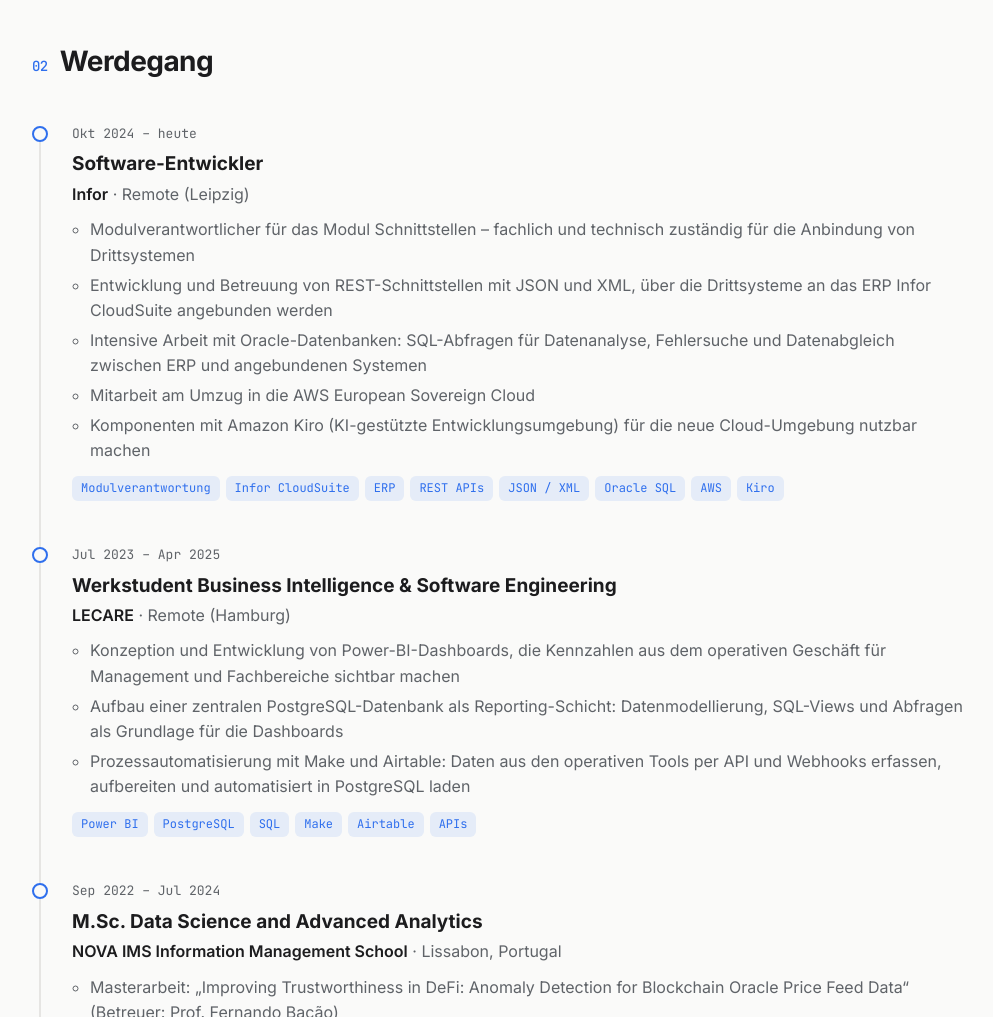
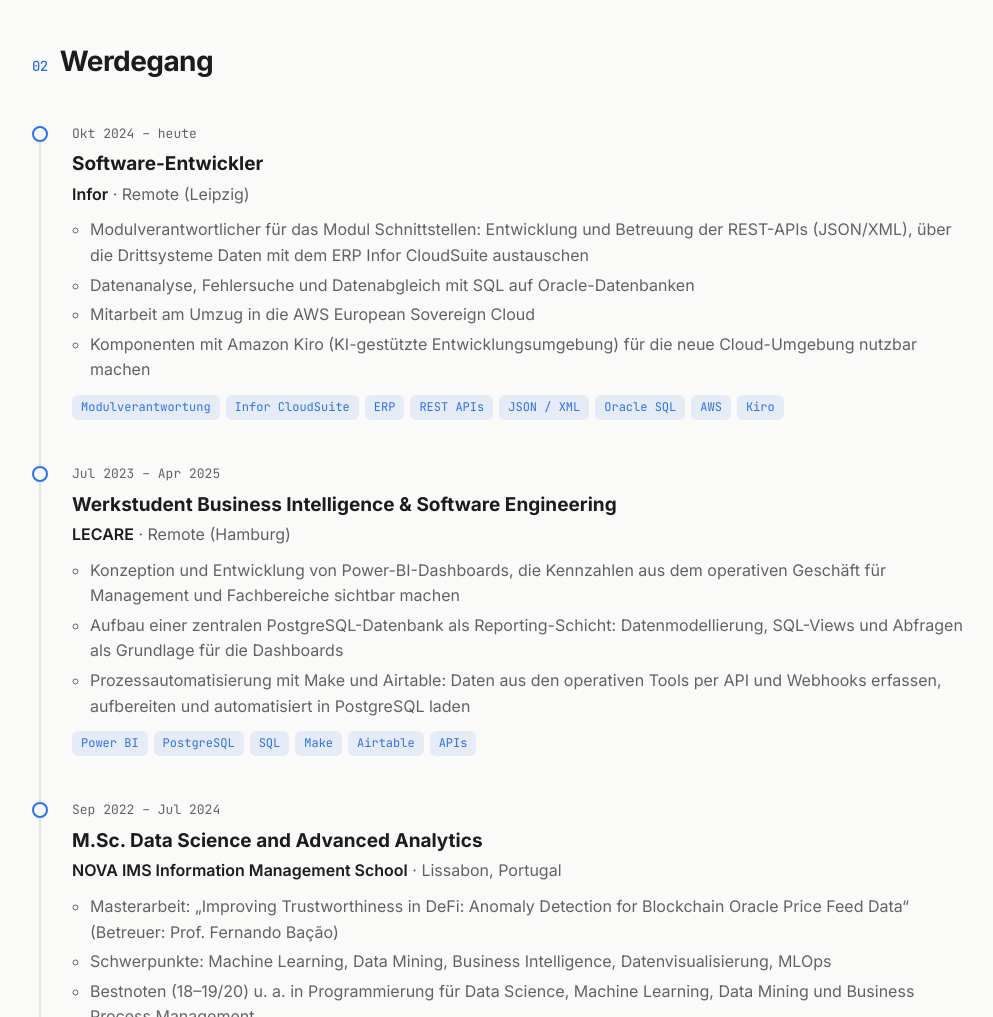
Before and after one commit to LukasGross1998/LukasGross1998.github.io, a plain HTML site: page index.html in a window 1280 px wide. Shown: the part 1280-2297 px from the top of the page, without its empty margins (142-1135 px from the left). Drawn offline with Linux system fonts and the light colour scheme.

Commit message:
Infor: Stichpunkte zusammengefasst, Dopplungen entfernt
Co-Authored-By: Claude Opus 5.5 <noreply@anthropic.com>

```diff
--- a/content.js
+++ b/content.js
@@ -31,9 +31,8 @@ window.SITE = {
       company: "Infor",
       location: "Remote (Leipzig)",
       points: [
-        "Modulverantwortlicher für das Modul Schnittstellen – fachlich und technisch zuständig für die Anbindung von Drittsystemen",
-        "Entwicklung und Betreuung von REST-Schnittstellen mit JSON und XML, über die Drittsysteme an das ERP Infor CloudSuite angebunden werden",
-        "Intensive Arbeit mit Oracle-Datenbanken: SQL-Abfragen für Datenanalyse, Fehlersuche und Datenabgleich zwischen ERP und angebundenen Systemen",
+        "Modulverantwortlicher für das Modul Schnittstellen: Entwicklung und Betreuung der REST-APIs (JSON/XML), über die Drittsysteme Daten mit dem ERP Infor CloudSuite austauschen",
+        "Datenanalyse, Fehlersuche und Datenabgleich mit SQL auf Oracle-Datenbanken",
         "Mitarbeit am Umzug in die AWS European Sovereign Cloud",
         "Komponenten mit Amazon Kiro (KI-gestützte Entwicklungsumgebung) für die neue Cloud-Umgebung nutzbar machen",
       ],
--- a/index.html
+++ b/index.html
@@ -8,7 +8,7 @@
   <link rel="preconnect" href="https://fonts.googleapis.com" />
   <link rel="preconnect" href="https://fonts.gstatic.com" crossorigin />
   <link href="https://fonts.googleapis.com/css2?family=Inter:wght@400;500;600;700&family=JetBrains+Mono:wght@400;500&display=swap" rel="stylesheet" />
-  <link rel="stylesheet" href="styles.css?v=7" />
+  <link rel="stylesheet" href="styles.css?v=8" />
   <script>
     // Theme vor dem Rendern setzen (kein Aufblitzen)
     try { const t = localStorage.getItem("theme"); if (t) document.documentElement.dataset.theme = t; } catch (e) {}
@@ -81,7 +81,7 @@
     <p id="footer-text"></p>
   </footer>
 
-  <script src="content.js?v=7"></script>
-  <script src="main.js?v=7"></script>
+  <script src="content.js?v=8"></script>
+  <script src="main.js?v=8"></script>
 </body>
 </html>
```
